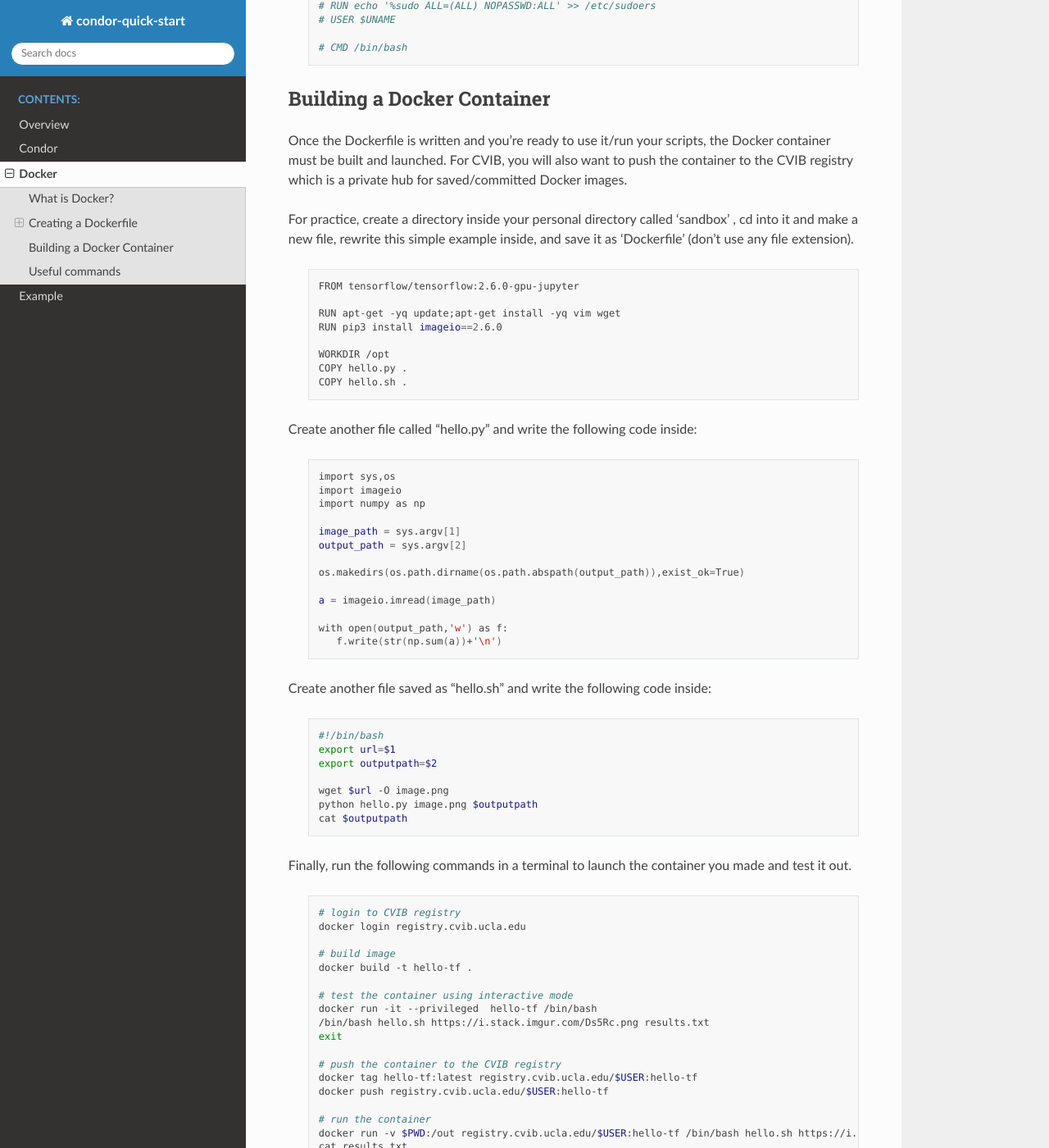
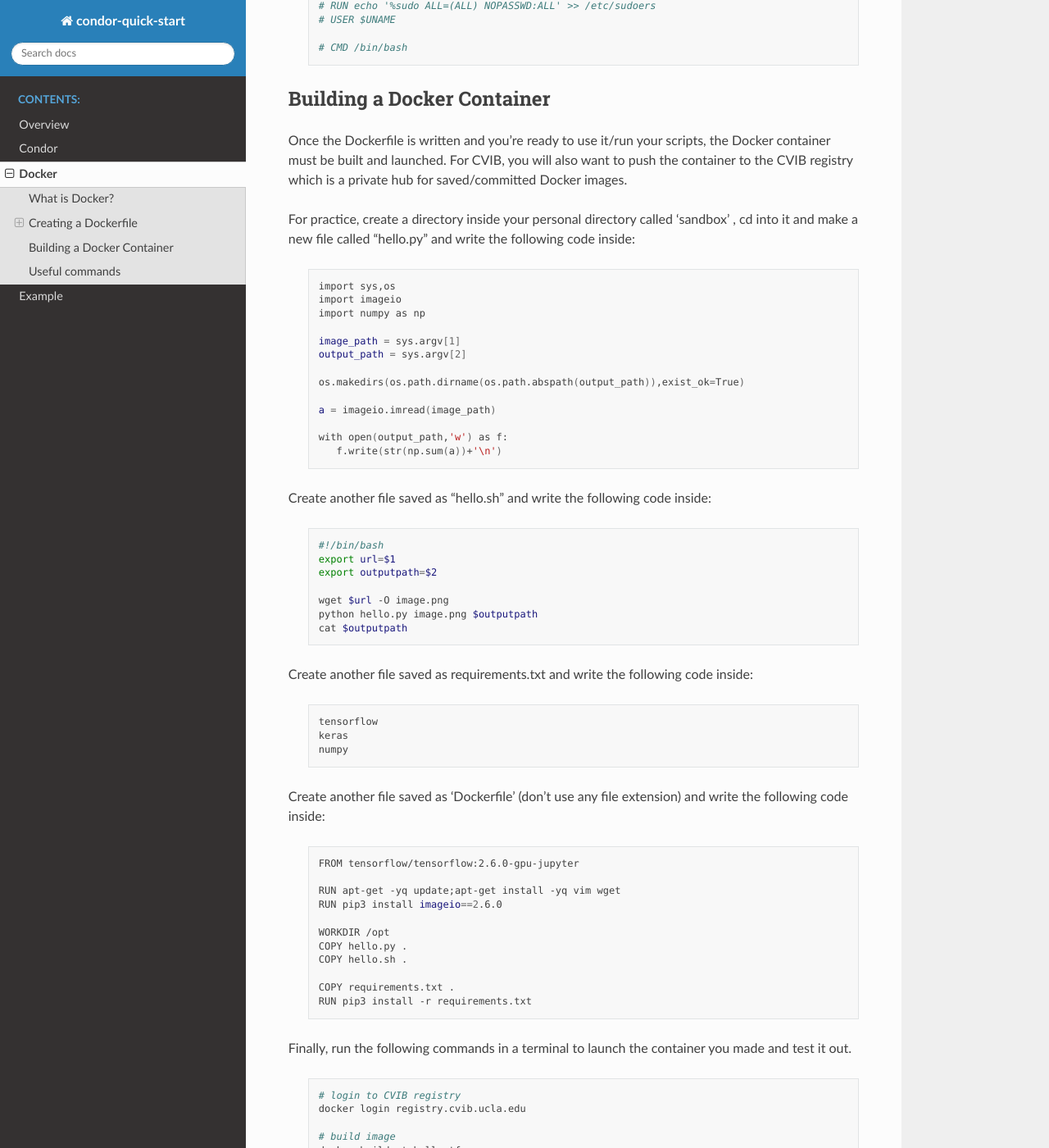
Before and after one commit to swelland6626/condor-quick-start, a Sphinx documentation site: the page built from doc/source/docker.rst, in a window 1280 px wide and 1400 px high, scrolled down 2533 px. Shown: the whole window at 82% size. Built offline with Sphinx 7.4.7 and the Read the Docs theme 2.0.0, drawn with Linux system fonts in a browser that asks for light colours.

Commit message:
Added path to example file

```diff
--- a/doc/source/docker.rst
+++ b/doc/source/docker.rst
@@ -141,22 +141,7 @@ Docker container must be built and launched. For CVIB, you will also want to pus
 container to the CVIB registry which is a private hub for saved/committed Docker images.
 
 For practice, create a directory inside your personal directory called 'sandbox' , cd into it
-and make a new file, rewrite this simple example inside, and save it as 'Dockerfile'
-(don't use any file extension).
-
-   .. code-block:: bash
-
-      FROM tensorflow/tensorflow:2.6.0-gpu-jupyter
-
-      RUN apt-get -yq update;apt-get install -yq vim wget
-      RUN pip3 install imageio==2.6.0
-
-      WORKDIR /opt
-      COPY hello.py .
-      COPY hello.sh .
-
-
-Create another file called "hello.py" and write the following code inside:
+and make a new file called "hello.py" and write the following code inside:
 
    .. code-block:: bash
 
@@ -185,6 +170,32 @@ Create another file saved as "hello.sh" and write the following code inside:
       wget $url -O image.png
       python hello.py image.png $outputpath
       cat $outputpath
+
+
+Create another file saved as requirements.txt and write the following code inside:
+
+   .. code-block:: bash
+
+      tensorflow
+      keras
+      numpy
+
+
+Create another file saved as 'Dockerfile' (don't use any file extension) and write the following code inside:
+
+   .. code-block:: bash
+
+      FROM tensorflow/tensorflow:2.6.0-gpu-jupyter
+
+      RUN apt-get -yq update;apt-get install -yq vim wget
+      RUN pip3 install imageio==2.6.0
+
+      WORKDIR /opt
+      COPY hello.py .
+      COPY hello.sh .
+
+      COPY requirements.txt .
+      RUN pip3 install -r requirements.txt
 
 
 Finally, run the following commands in a terminal to launch the container you made and test it out.
```
Also changed, not shown: doc/source/example.rst (+6 -2 lines).
